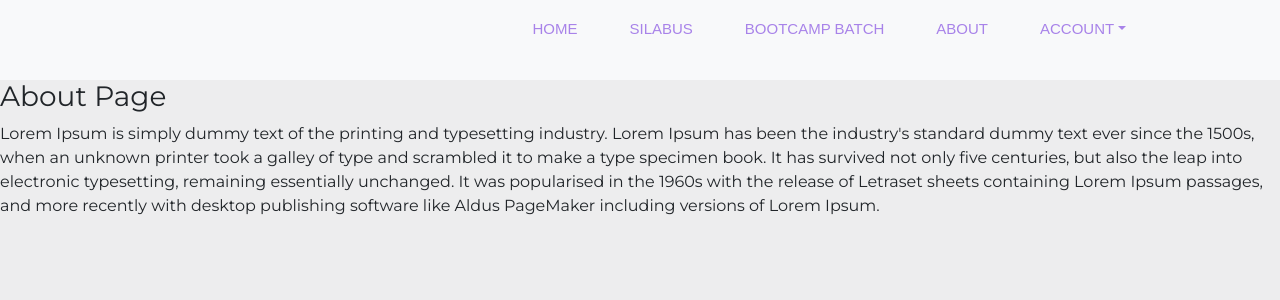
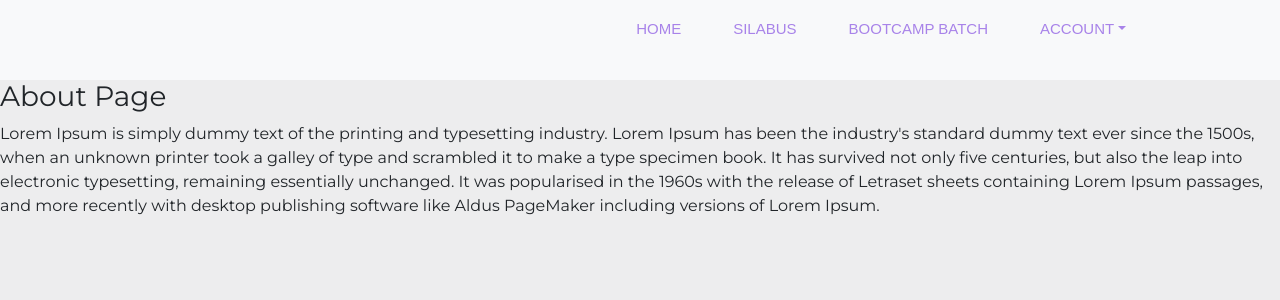
Before and after one commit to agfiddprsty/ReactWeb-Simple, a React (Create React App) app: page /About in a window 1280 px wide. Shown: the top 300 px of the page. Built offline with nearby package versions, Linux system fonts and the light colour scheme; a small style sheet from the web is missing.

Commit message:
change header

```diff
--- a/src/Header.js
+++ b/src/Header.js
@@ -13,12 +13,10 @@ class Header extends Component {
                 </li>
                 <li className="nav-item"><a href="#silabus" className="nav-link">SILABUS</a></li>
                 <li className="nav-item"><a href="#bootcamp" className="nav-link">BOOTCAMP BATCH</a></li>
-                <li className="nav-item"><a href="/About" className="nav-link">ABOUT</a></li>
                 <li className="nav-item dropdown">
                  <a class="nav-link dropdown-toggle" href="#" id="navbardrop" data-toggle="dropdown">ACCOUNT
                  </a>
                  <div class="dropdown-menu">
-                 <Link to='/Silabus/List' className="dropdown-item">SILABUS</Link>
                  <Link to='/Dashboard' className="dropdown-item">PROFILE</Link>
                  <Link to='/Reg' className="dropdown-item">LOGOUT</Link>
                 </div>
```
